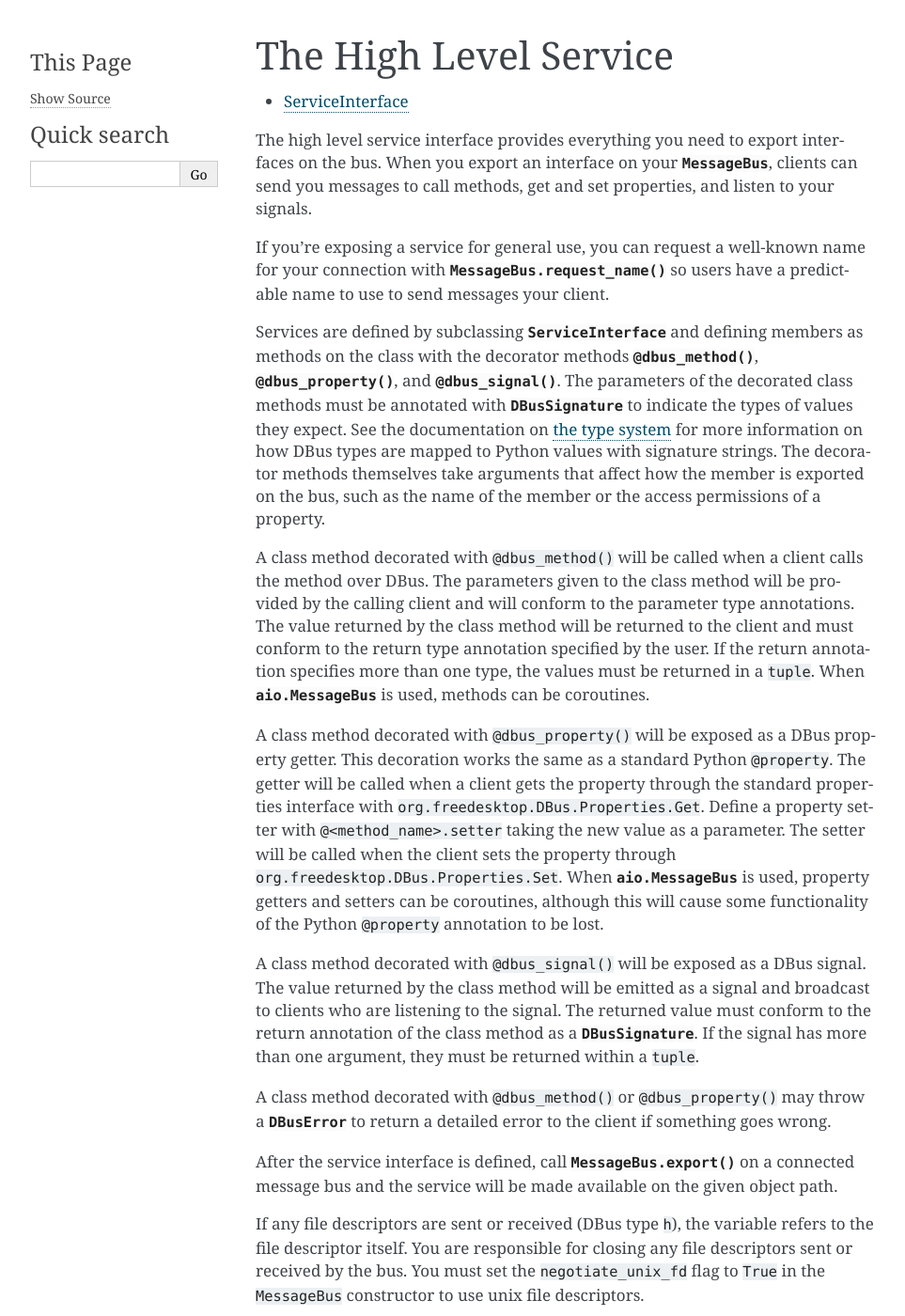
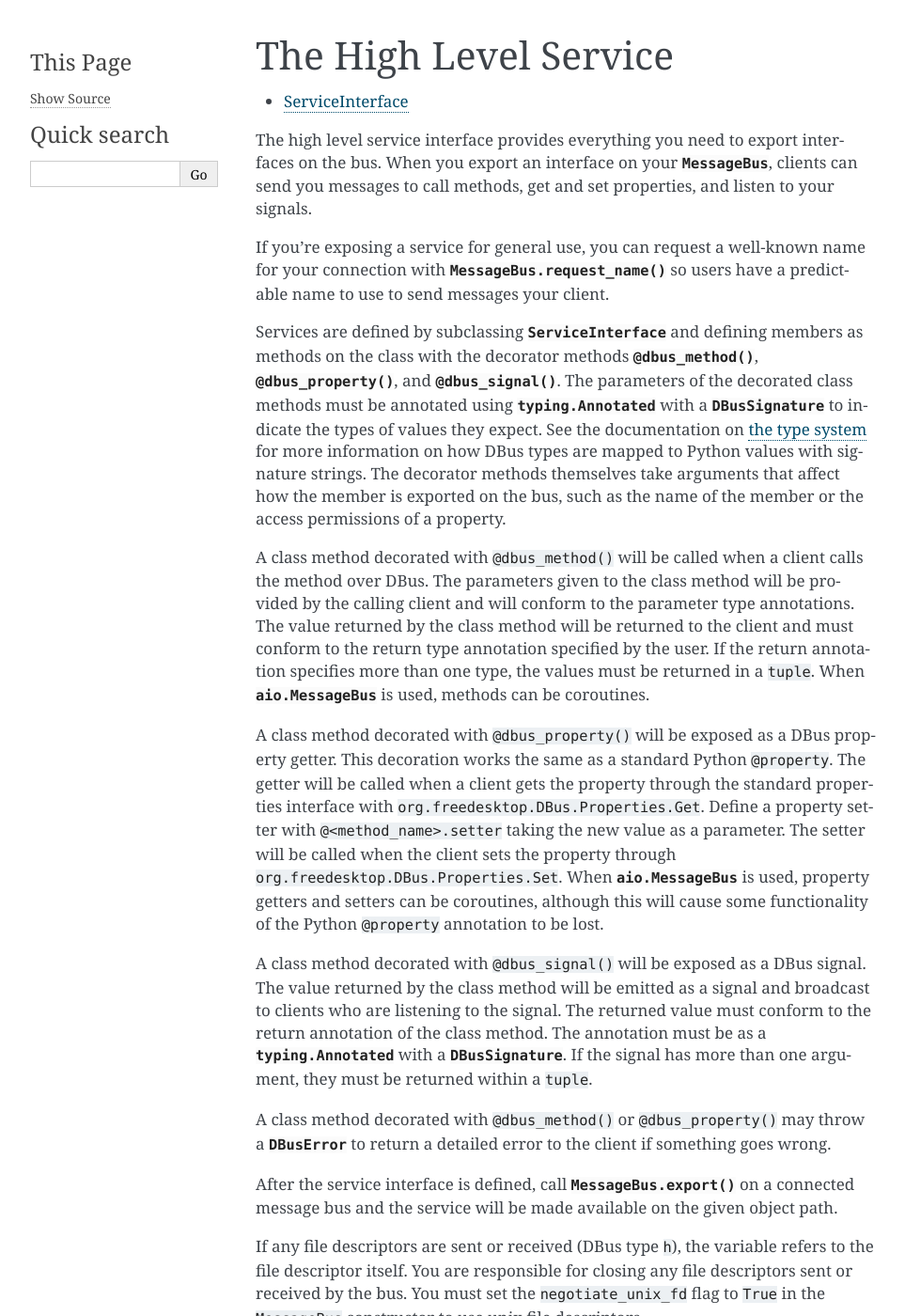
Before and after one commit to Bluetooth-Devices/dbus-fast, a Sphinx documentation site: the page built from docs/source/high-level-service/index.rst, in a window 1280 px wide and 1400 px high. Shown: the whole window at 94% size, without its empty margins (148-1111 px from the left). Built offline with Sphinx 7.4.7, drawn with Linux system fonts in a browser that asks for light colours.

Commit message:
chore: address feedback

```diff
--- a/docs/source/high-level-service/index.rst
+++ b/docs/source/high-level-service/index.rst
@@ -24,7 +24,8 @@ on the class with the decorator methods :func:`@dbus_method()
 <dbus_fast.service.dbus_method>`, :func:`@dbus_property()
 <dbus_fast.service.dbus_property>`, and :func:`@dbus_signal()
 <dbus_fast.service.dbus_signal>`. The parameters of the decorated class
-methods must be annotated with :class:`DBusSignature` to indicate the types
+methods must be annotated using :class:`typing.Annotated` with a
+:class:`DBusSignature <dbus_fast.annotations.DBusSignature>` to indicate the types
 of values they expect. See the documentation on `the type system
 </type-system/index.html>`_ for more information on how DBus types are
 mapped to Python values with signature strings. The decorator methods
@@ -56,9 +57,10 @@ lost.
 A class method decorated with ``@dbus_signal()`` will be exposed as a
 DBus signal. The value returned by the class method will be emitted as a
 signal and broadcast to clients who are listening to the signal. The
-returned value must conform to the return annotation of the class method
-as a :class:`DBusSignature`. If the signal has more than one argument,
-they must be returned within a ``tuple``.
+returned value must conform to the return annotation of the class method.
+The annotation must be as a :class:`typing.Annotated` with a
+:class:`DBusSignature <dbus_fast.annotations.DBusSignature>`.
+If the signal has more than one argument, they must be returned within a ``tuple``.
 
 A class method decorated with ``@dbus_method()`` or ``@dbus_property()``
 may throw a :class:`DBusError <dbus_fast.DBusError>` to return a
```
Also changed, not shown: 3 other files.
